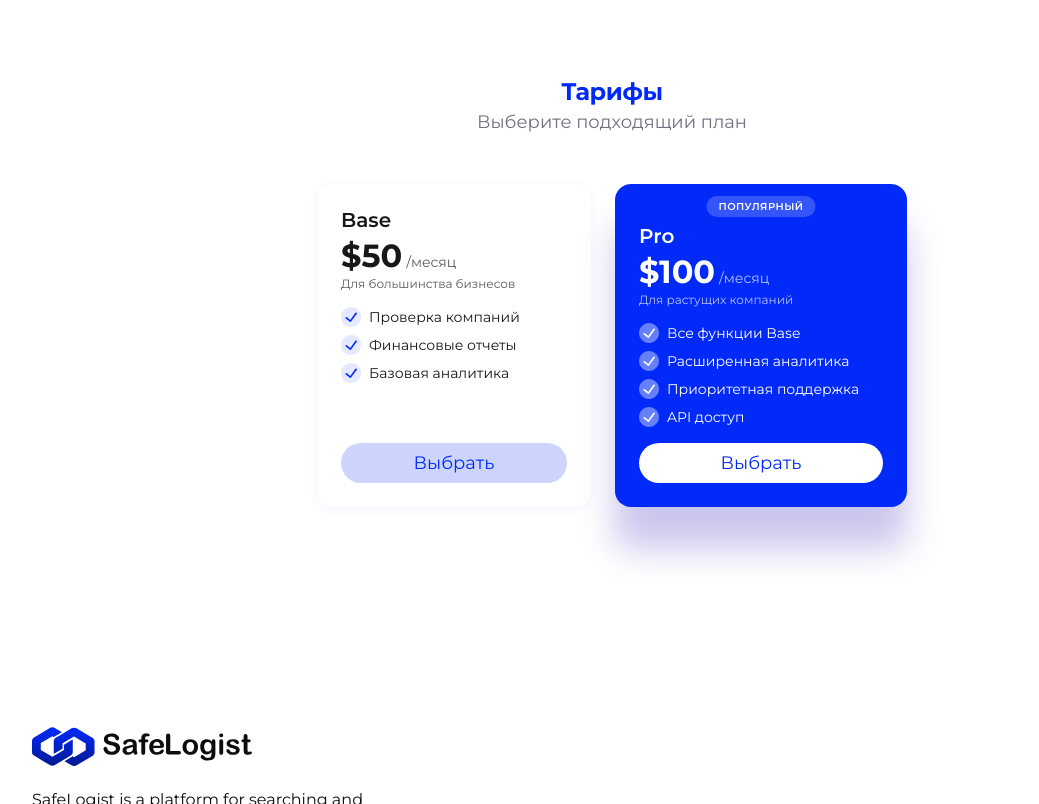
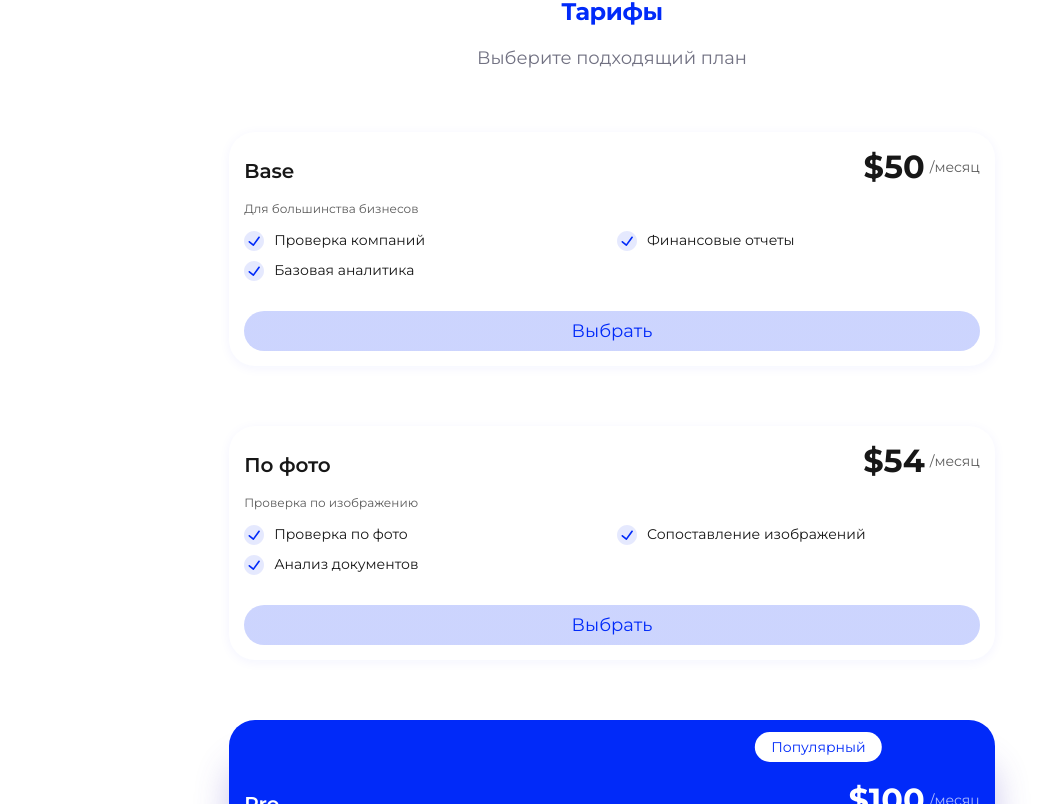
Before and after one commit to AAAlex2001/safelogist, a Next.js app in the folder frontend/: page /en/landing in a window 1280 px wide. Shown: the part 4896-5700 px from the top of the page, without its empty margins (28-1067 px from the left). Built offline with nearby package versions, Linux system fonts and the light colour scheme; no server answers.

Commit message:
правки

```diff
--- a/frontend/src/app/[locale]/landing/tariffs/Tariffs.module.scss
+++ b/frontend/src/app/[locale]/landing/tariffs/Tariffs.module.scss
@@ -1,19 +1,28 @@
 .tariffs {
+  margin: 0 auto;
   display: flex;
   flex-direction: column;
   align-items: center;
-  padding: 80px 20px;
-  background: var(--background);
+  padding-bottom: 244px;
+  @media (min-width: 768px) {
+    padding-bottom: 196px;
+  }
+  @media (min-width: 1440px) {
+    padding-bottom: 234px;
+  }
 }
 
 .headings {
+  display: flex;
+  flex-direction: column;
+  gap: 16px;
   text-align: center;
-  margin-bottom: 48px;
+  width: 100%;
+  margin-bottom: 60px;
 }
 
 .cards {
   display: flex;
-  gap: 24px;
-  flex-wrap: wrap;
-  justify-content: center;
+  gap: 60px;
+  flex-direction: column;
 }
--- a/frontend/src/app/[locale]/landing/tariffs/Tariffs.tsx
+++ b/frontend/src/app/[locale]/landing/tariffs/Tariffs.tsx
@@ -6,7 +6,7 @@ import { Typography } from "@/components/Typography";
 import { TariffCard } from "@/components/TariffCard";
 
 export function Tariffs() {
-  const [hoveredCard, setHoveredCard] = useState<"base" | "pro" | null>(null);
+  const [hoveredCard, setHoveredCard] = useState<"base" | "photo" | "pro" | null>(null);
 
   const baseFeatures = [
     "Проверка компаний",
@@ -21,10 +21,14 @@ export function Tariffs() {
     "API доступ",
   ];
 
-  // Если ничего не наведено - популярный активен
-  // Если наведен base - base активен, popular не активен
-  // Если наведен pro - pro активен
+  const photoFeatures = [
+    "Проверка по фото",
+    "Сопоставление изображений",
+    "Анализ документов",
+  ];
+
   const isBaseActive = hoveredCard === "base";
+  const isPhotoActive = hoveredCard === "photo";
   const isProActive = hoveredCard === null || hoveredCard === "pro";
 
   return (
@@ -57,8 +61,19 @@ export function Tariffs() {
           onMouseLeave={() => setHoveredCard(null)}
         />
         <TariffCard
+          title="По фото"
+          price="$54"
+          period="/месяц"
+          note="Проверка по изображению"
+          features={photoFeatures}
+          ctaText="Выбрать"
+          active={isPhotoActive}
+          onMouseEnter={() => setHoveredCard("photo")}
+          onMouseLeave={() => setHoveredCard(null)}
+        />
+        <TariffCard
           popular
-          badgeText="ПОПУЛЯРНЫЙ"
+          badgeText="Популярный"
           title="Pro"
           price="$100"
           period="/месяц"
--- a/frontend/src/components/TariffCard/TariffCard.module.scss
+++ b/frontend/src/components/TariffCard/TariffCard.module.scss
@@ -1,12 +1,10 @@
 .card {
   display: flex;
   flex-direction: column;
-  padding: 24px;
-  border-radius: 16px;
+  padding: 15px;
+  border-radius: 26px;
   background: var(--card-bg);
   box-shadow: var(--card-shadow);
-  width: 274px;
-  min-height: 280px;
   position: relative;
   transition: all 0.3s ease;
 }
@@ -14,7 +12,7 @@
 .active {
   background: var(--primary);
   color: var(--color-white);
-  box-shadow: 0px 42px 34px 0px rgba(82, 67, 194, 0.3);
+  box-shadow: 0 42px 34px 0 rgba(82, 67, 194, 0.3);
 
   button {
     background: var(--color-white);
@@ -29,9 +27,7 @@
 }
 
 .popular {
-  width: 292px;
-  min-height: 294px;
-  padding-top: 40px;
+  padding-top: 60px;
 
   button {
     border: none;
@@ -42,36 +38,39 @@
 .badge {
   position: absolute;
   top: 12px;
-  left: 50%;
+  left: calc(75% + 15px);
   transform: translateX(-50%);
-  background: rgba(255, 255, 255, 0.2);
-  color: var(--color-white);
-  font-size: 10px;
-  font-weight: 600;
-  text-transform: uppercase;
-  padding: 4px 12px;
-  border-radius: 12px;
-  letter-spacing: 0.5px;
+  background: var(--color-white);
+  color: var(--primary);
+  font-size: 14px;
+  font-weight: 400;
+  padding: 6px 16px;
+  border-radius: 15px;
 }
 
 .title {
   font-size: 20px;
   font-weight: 600;
-  margin: 0 0 8px;
   color: inherit;
 }
 
 .priceRow {
   display: flex;
   align-items: baseline;
-  gap: 4px;
-  margin-bottom: 4px;
+  margin-bottom: 15px;
+  justify-content: space-between;
+}
+
+.priceContent {
+  display: flex;
+  flex-direction: row;
+  gap: 5px;
+  align-items: center;
 }
 
 .price {
   font-size: 32px;
   font-weight: 700;
-  line-height: 1;
 }
 
 .period {
@@ -82,25 +81,23 @@
 .note {
   font-size: 12px;
   opacity: 0.7;
-  margin: 0 0 16px;
+  margin-bottom: 15px;
 }
 
 .features {
-  list-style: none;
-  padding: 0;
-  margin: 0 0 auto;
   display: flex;
-  flex-direction: column;
-  gap: 8px;
-  flex-grow: 1;
-  margin-bottom: 16px;
+  flex-wrap: wrap;
+  flex-direction: row;
+  gap: 10px;
+  margin-bottom: 30px;
 }
 
 .featureItem {
   display: flex;
-  align-items: center;
-  gap: 8px;
+  align-items: flex-start;
+  gap: 10px;
   font-size: 14px;
+  flex: 1 1 calc((100% - 10px)/2);
 }
 
 .featureIcon {
--- a/frontend/src/components/TariffCard/TariffCard.tsx
+++ b/frontend/src/components/TariffCard/TariffCard.tsx
@@ -1,6 +1,3 @@
-"use client";
-
-import React from "react";
 import styles from "./TariffCard.module.scss";
 import { Button } from "@/components/button/Button";
 import { CheckCircleIcon } from "@/icons";
@@ -49,10 +46,12 @@ export function TariffCard({
       {popular && badgeText && (
         <span className={styles.badge}>{badgeText}</span>
       )}
-      <h3 className={styles.title}>{title}</h3>
       <div className={styles.priceRow}>
+        <h3 className={styles.title}>{title}</h3>
+        <div className={styles.priceContent}>
         <span className={styles.price}>{price}</span>
         <span className={styles.period}>{period}</span>
+        </div>
       </div>
       {note && <p className={styles.note}>{note}</p>}
       <ul className={styles.features}>
```
